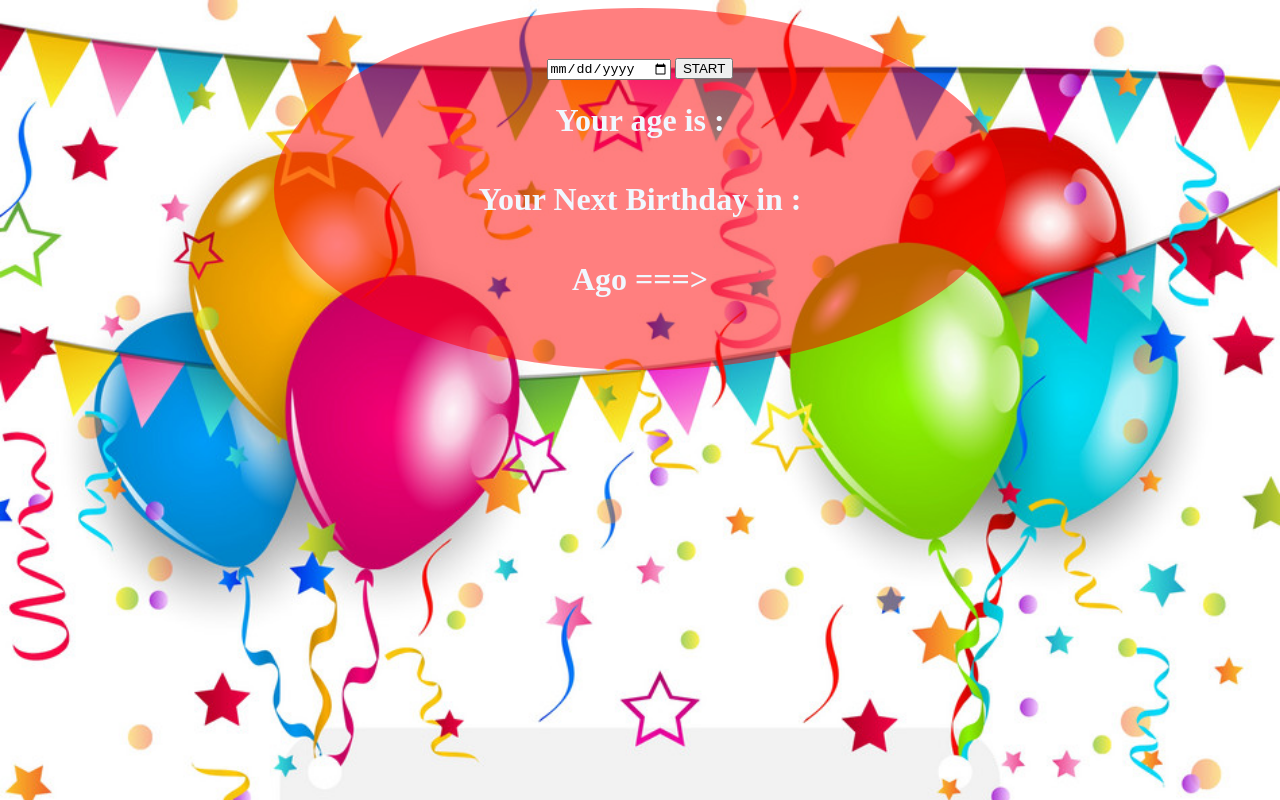
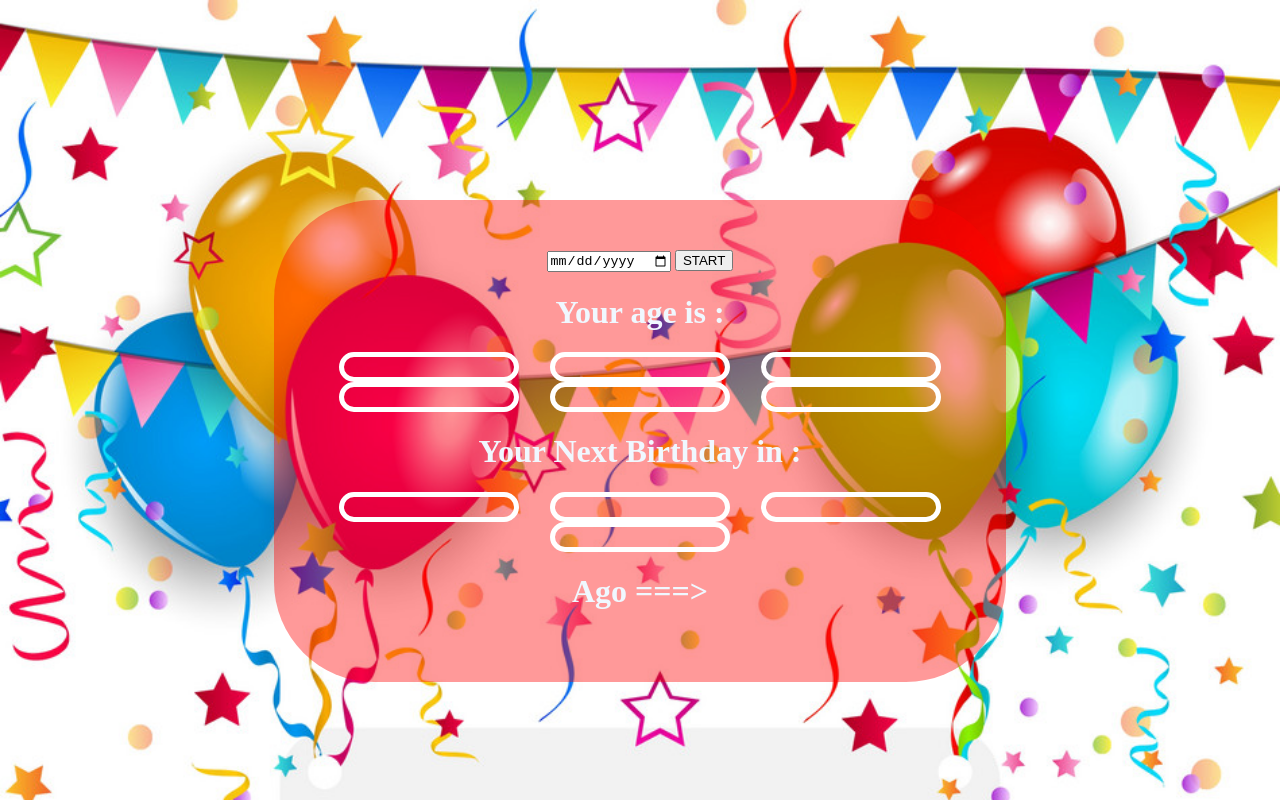
Before and after one commit to Mairajk/age-and-birthday-calculator, a plain HTML site: page index.html in a window 1280 px wide. Drawn offline with Linux system fonts and the light colour scheme.

Commit message:
styling......2

```diff
--- a/index.html
+++ b/index.html
@@ -24,23 +24,23 @@
 
             <div id="age">
 
-                <div id="ageYears"></div>
-                <div id="ageMonths"></div>
-                <div id="ageDays"></div>
-                <div id="ageHours"></div>
-                <div id="ageMinutes"></div>
-                <div id="ageSeconds"></div>
+                <div id="ageYears" class="sub" ></div>
+                <div id="ageMonths" class="sub" ></div>
+                <div id="ageDays" class="sub" ></div>
+                <div id="ageHours" class="sub" ></div>
+                <div id="ageMinutes" class="sub" ></div>
+                <div id="ageSeconds" class="sub" ></div>
             </div>
         </div>
 
         <div id="div2">
 
-            <h1 id="birthdayH"> Your Next Birthday in : </h1>
-            <div id="birthday">
-                <div id="bDays"></div>
-                <div id="bHours"></div>
-                <div id="bMinutes"></div>
-                <div id="bSeconds"></div>
+            <h1 id="birthdayH"  > Your Next Birthday in : </h1>
+            <div id="birthday"  >
+                <div id="bDays" class="sub" ></div>
+                <div id="bHours" class="sub" ></div>
+                <div id="bMinutes" class="sub" ></div>
+                <div id="bSeconds" class="sub" ></div>
 
             </div>
             <h1 id="bdFooter"> Ago ===> </h1>
--- a/style.css
+++ b/style.css
@@ -2,8 +2,7 @@ body {
     background-image: url(./celebratios.jpg);
     background-size: cover;
     background-attachment: fixed;
-         background-repeat :no-repeat;
-    /* position: fixed; */
+    background-repeat: no-repeat;
 }
 
 #age {
@@ -16,14 +15,11 @@ body {
 #main {
     width: 50%;
     margin: 0 auto;
-    background-color: rgba(255, 0, 0, 0.5);
-    /* filter: blur(100px); */
-    /* -webkit-filter: blur(8px); */
+    background-color: rgba(255, 0, 0, 0.4);
     padding: 50px;
     text-align: center;
-    border-radius: 100%;
-
-
+    border-radius: 100px;
+    margin-top: 200px;
 }
 
 #ageH {
@@ -31,7 +27,7 @@ body {
 }
 
 #birthdayH,
-#bdFooter{
+#bdFooter {
     color: aliceblue;
 }
 
@@ -41,9 +37,10 @@ body {
     justify-content: space-around;
     flex-wrap: wrap;
 }
-/*
-#div2 {
-    width: 50%;
-    margin: 0 auto;
 
-} */
+.sub{
+    border: 5px solid white;
+    border-radius: 20px;
+    width: 150px;
+    padding: 10px;
+}
```
